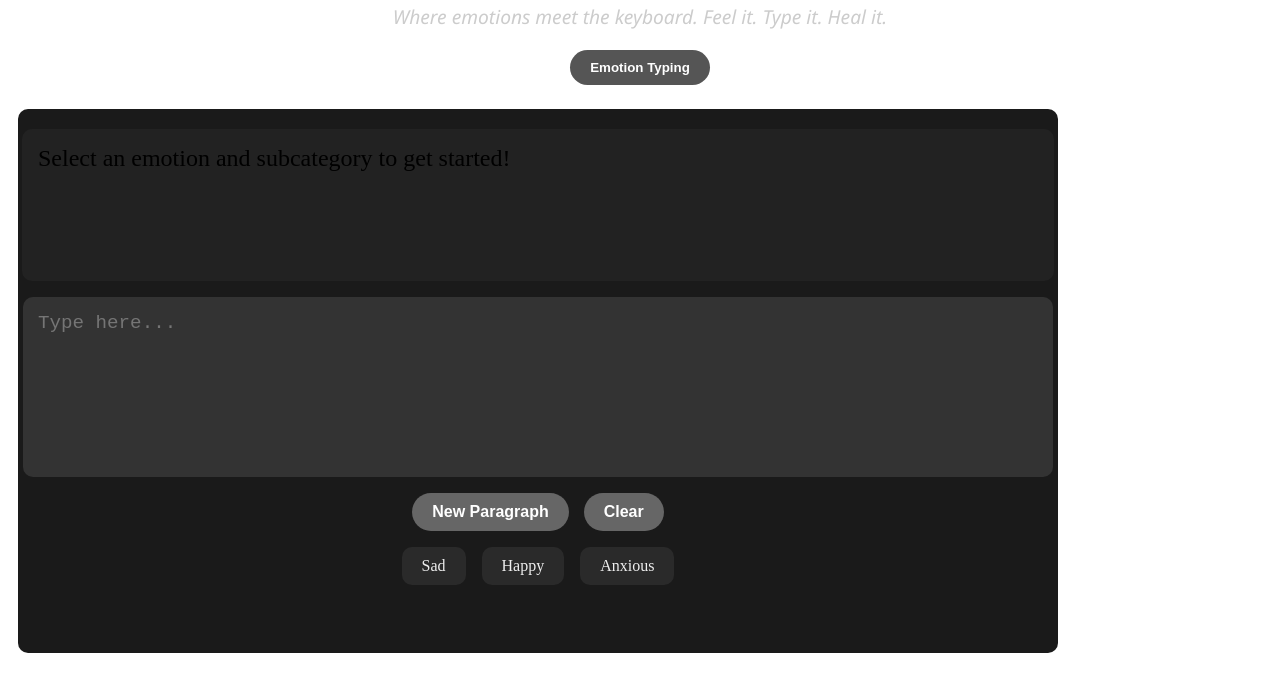
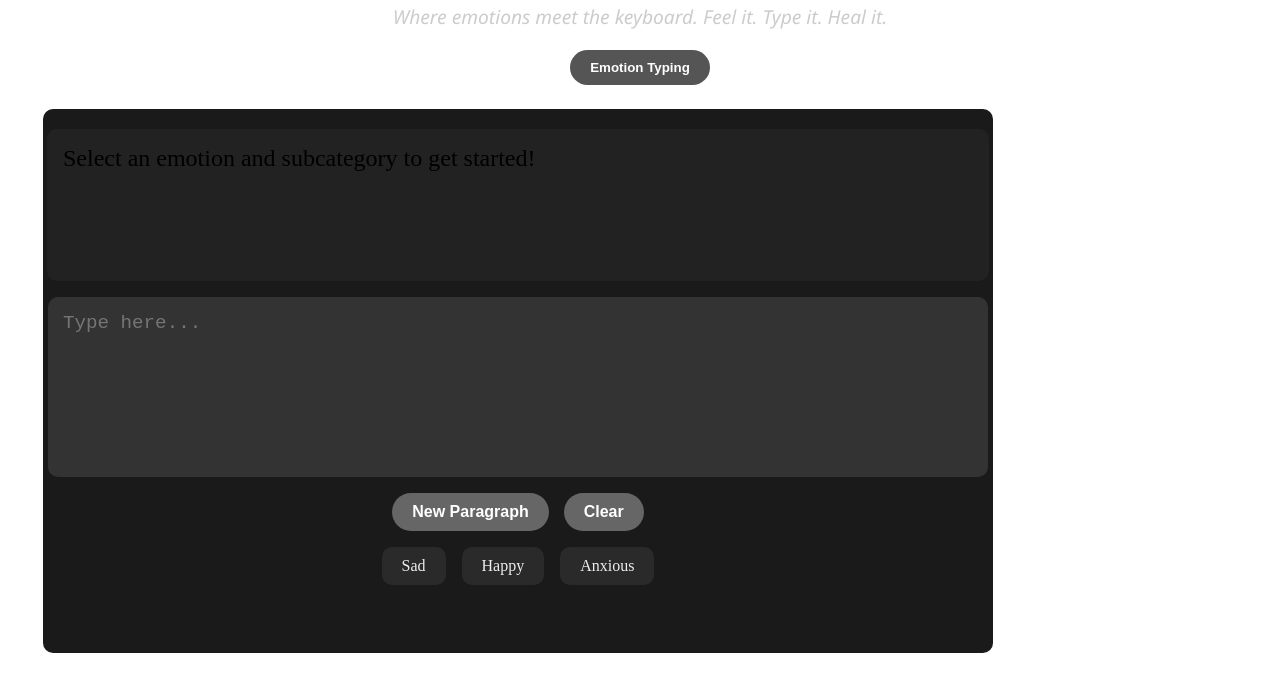
Before and after one commit to NIYATI986/IMMOSION, a plain HTML site: page index.html in a window 1280 px wide. Shown: the part 66-758 px from the top of the page. Drawn offline with Linux system fonts and the light colour scheme.

Commit message:
Update index.html

```diff
--- a/index.html
+++ b/index.html
@@ -22,6 +22,23 @@
   display: flex;
   flex-direction: column;
   align-items: center;
+  justify-content: flex-start;
+  min-height: 100vh;
+  overflow-x: hidden;
+  box-sizing: border-box;
+}
+
+.typing-container {
+  background: #1a1a1a;
+  padding: 20px;
+  border-radius: 10px;
+  width: 95%;
+  max-width: 1000px;
+  margin: 1rem auto;
+  display: flex;
+  flex-direction: column;
+  align-items: center;
+  box-sizing: border-box;
 }
 
     h1 {
@@ -60,16 +77,6 @@
 
     .tab-content.active {
       display: block;
-    }
-
-    .typing-container {
-      display: flex;
-      flex-direction: column;
-      align-items: center;
-      background: #1a1a1a;
-      padding: 20px;
-      border-radius: 10px;
-      width: 100%;
     }
 
     .text-display {
```
Lines whose indentation alone changed are shown as unchanged.
